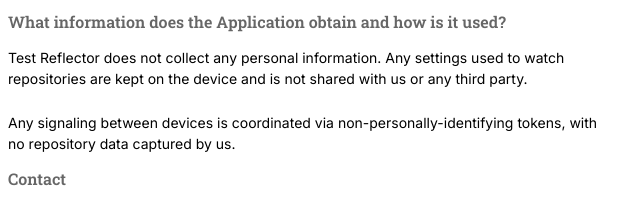
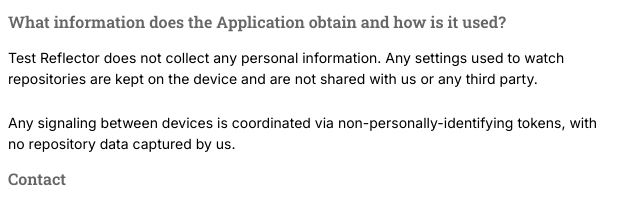
Before and after one commit to testreflector/testreflector.github.io, a plain HTML site: page privacy.html in a window 1280 px wide. Shown: the part 416-617 px from the top of the page, 332-972 px from the left. Drawn offline with Linux system fonts and the light colour scheme.

Commit message:
Fix grammar

```diff
--- a/privacy.html
+++ b/privacy.html
@@ -34,7 +34,7 @@
 
       <p>
         Test Reflector does not collect any personal information. Any settings used to watch repositories
-        are kept on the device and is not shared with us or any third party.
+        are kept on the device and are not shared with us or any third party.
       </p>
 
       <p>
```
